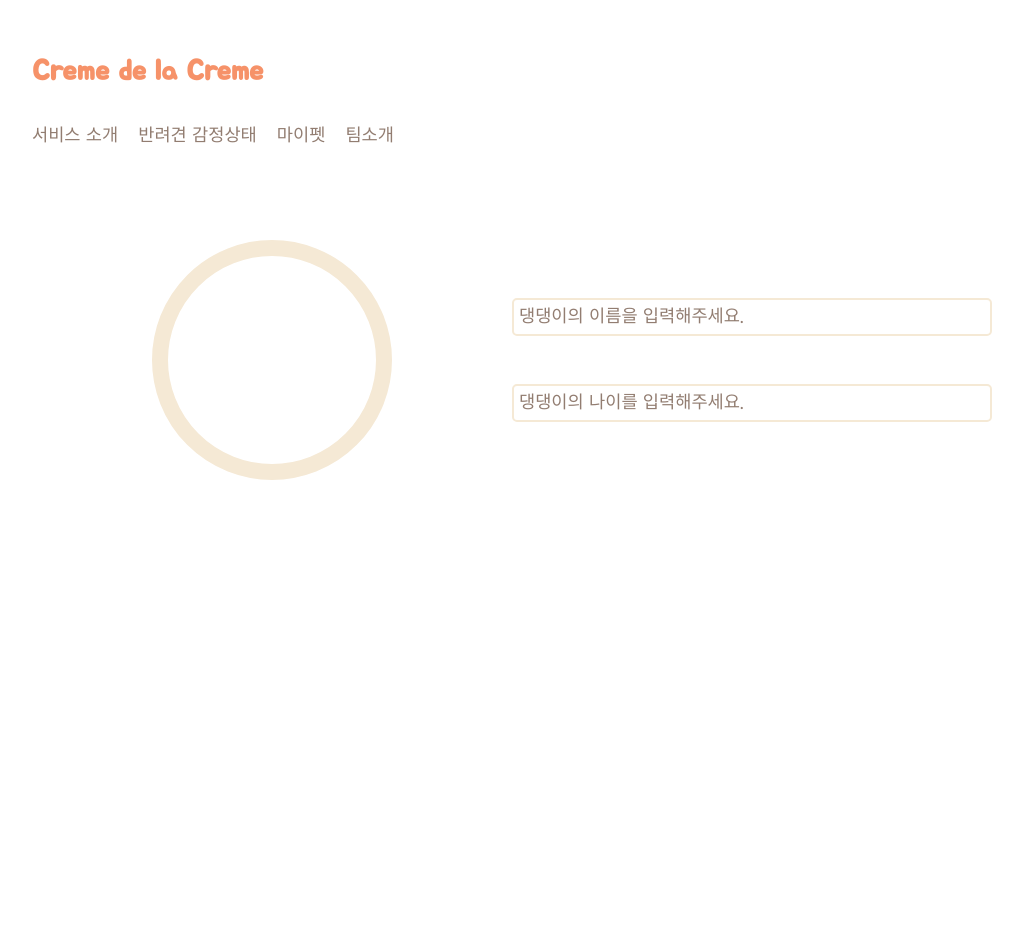
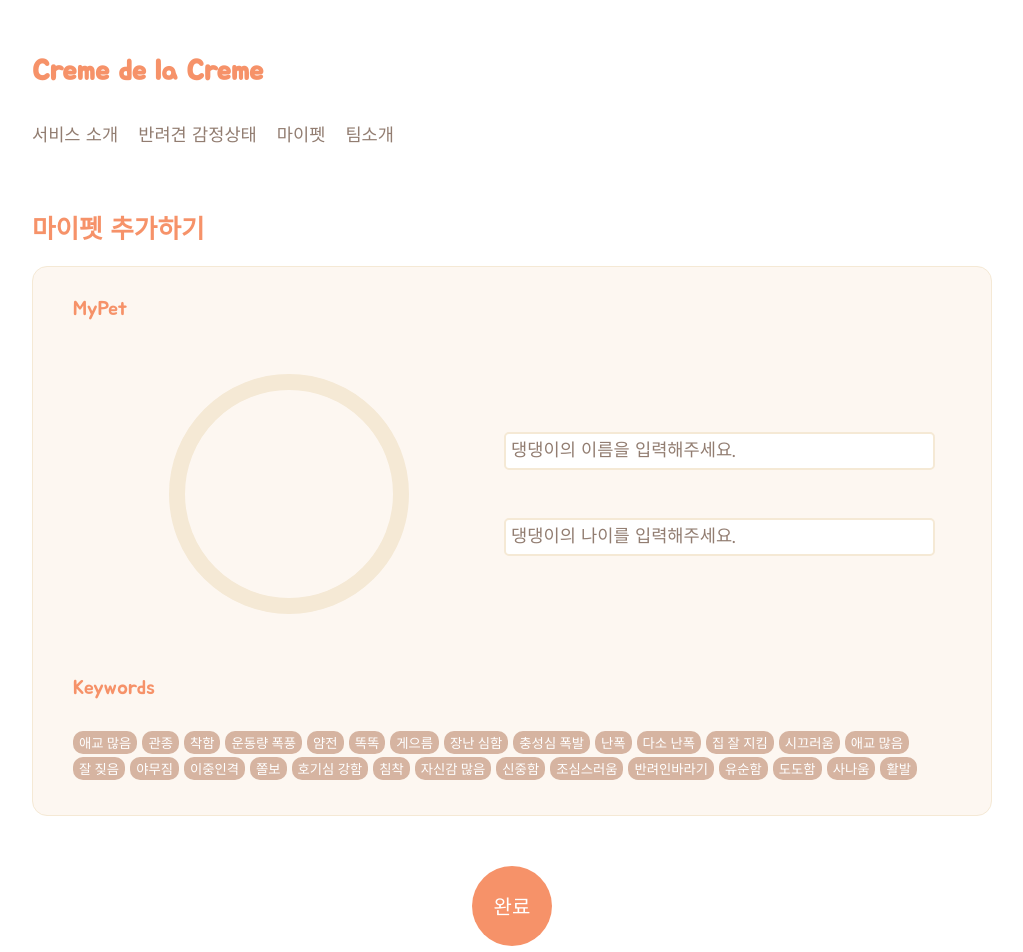
Before and after one commit to CreamDeLaCream/creme-client, a React (Create React App) app: page /addpet in a window 1280 px wide. Shown: the top 952 px of the page, without its empty margins (128-1151 px from the left). Before the commit the page ends 800 px from the top, so only its background shows below. Built offline with nearby package versions, Linux system fonts and the light colour scheme; a web font is replaced by a local one.

Commit message:
[#47] feat : 마이펫 추가 페이지

```diff
--- a/src/pages/AddPet/AddPetPage.js
+++ b/src/pages/AddPet/AddPetPage.js
@@ -1,17 +1,101 @@
-import React from 'react';
+import React, { useState } from 'react';
+import styled from 'styled-components';
 
 // components
-import { Container, Header, Navbar } from '../../common/components';
+import {
+  Container,
+  Header,
+  Navbar,
+  Text,
+  Button,
+} from '../../common/components';
+import { Keywords } from '../../common/components/Keyword';
+import { MyPetData } from './MyPetData';
 import InputBox from './InputBox';
 
 const AddPetPage = (props) => {
+  const { history } = props;
+  const [myPetData, setMyPetData] = useState(MyPetData);
   return (
     <Container>
       <Header />
       <Navbar />
-      <InputBox />
+      <Text type="mainTitle" color="var(--main)" padding-top="30px">
+        마이펫 추가하기
+      </Text>
+
+      <AddPetSection>
+        <InfoWrapper>
+          <p>MyPet</p>
+          <InputBox />
+        </InfoWrapper>
+        <KeywordsSection>
+          <p>Keywords</p>
+          <KeywordWrapper>
+            {myPetData.map((myPetDataSelect, i) => {
+              return <Keywords typekeywords={myPetDataSelect} />;
+            })}
+          </KeywordWrapper>
+        </KeywordsSection>
+      </AddPetSection>
+
+      <ButtonWrapper>
+        <Button
+          width="80px"
+          height="80px"
+          bg="var(--main)"
+          radius="50%"
+          size="20px"
+          color="var(--white)"
+          cursor
+          _onClick={() => {
+            console.log('완료');
+            history.push('/mypet');
+          }}
+        >
+          완료
+        </Button>
+      </ButtonWrapper>
     </Container>
   );
 };
 
+const AddPetSection = styled.div`
+  background-color: var(--lightcream);
+  border: solid 1px var(--cream);
+  border-radius: 15px;
+  margin-top: 20px;
+
+  height: 550px;
+
+  p {
+    font-size: 20px;
+    color: var(--main);
+    margin-top: 30px;
+  }
+`;
+
+const InfoWrapper = styled.div`
+  width: 90%;
+  margin-left: 40px;
+`;
+
+const KeywordsSection = styled.div`
+  width: 90%;
+  margin-top: 30px;
+  margin-left: 40px;
+`;
+
+const KeywordWrapper = styled.div`
+  margin-top: 30px;
+`;
+
+const ButtonWrapper = styled.div`
+  width: 100%;
+  display: flex;
+  justify-content: center;
+  margin-top: 50px;
+  margin-bottom: 50px;
+`;
+
 export default AddPetPage;
--- /dev/null
+++ b/src/pages/AddPet/MyPetData.js
@@ -0,0 +1,30 @@
+export const MyPetData = [
+  '애교 많음',
+  '관종',
+  '착함',
+  '운동량 폭풍',
+  '얌전',
+  '똑똑',
+  '게으름',
+  '장난 심함',
+  '충성심 폭발',
+  '난폭',
+  '다소 난폭',
+  '집 잘 지킴',
+  '시끄러움',
+  '애교 많음',
+  '잘 짖음',
+  '야무짐',
+  '이중인격',
+  '쫄보',
+  '호기심 강함',
+  '침착',
+  '자신감 많음',
+  '신중함',
+  '조심스러움',
+  '반려인바라기',
+  '유순함',
+  '도도함',
+  '사나움',
+  '활발',
+];
--- a/src/pages/MyPet/MypetCard.js
+++ b/src/pages/MyPet/MypetCard.js
@@ -8,6 +8,7 @@ import { Button } from '../../common/components';
 import { MyPetImages } from './MyPetImages';
 import PetListButton from './PetListButton';
 
+//props는 {} 사용 X
 export const MypetCard = ({
   myPetData,
   cardNum,
@@ -48,7 +49,7 @@ export const MypetCard = ({
                       margin="0 0 0 5px"
                       _onClick={() => {
                         console.log('넘어감');
-                        history.push('/addpet');
+                        history.push('/main');
                       }}
                     >
                       Test Go!
@@ -86,10 +87,10 @@ export const MypetCard = ({
                 color="var(--main)"
                 radius="10px"
                 margin="10px 0 0 0"
-                // _onClick={() => {
-                //   console.log('넘어감');
-                //   history.push('/addpet');
-                // }}
+                _onClick={() => {
+                  console.log('넘어감');
+                  history.push('/addpet');
+                }}
               >
                 마이펫 추가하기
               </Button>
```
